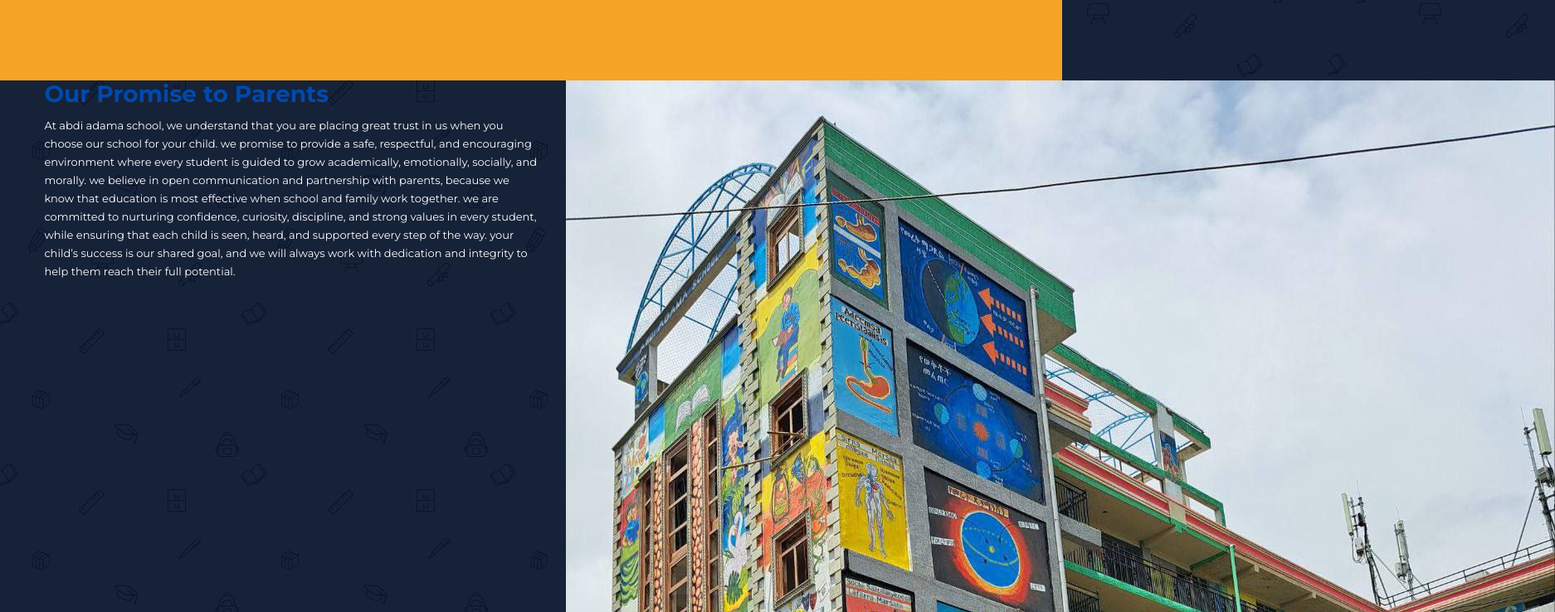
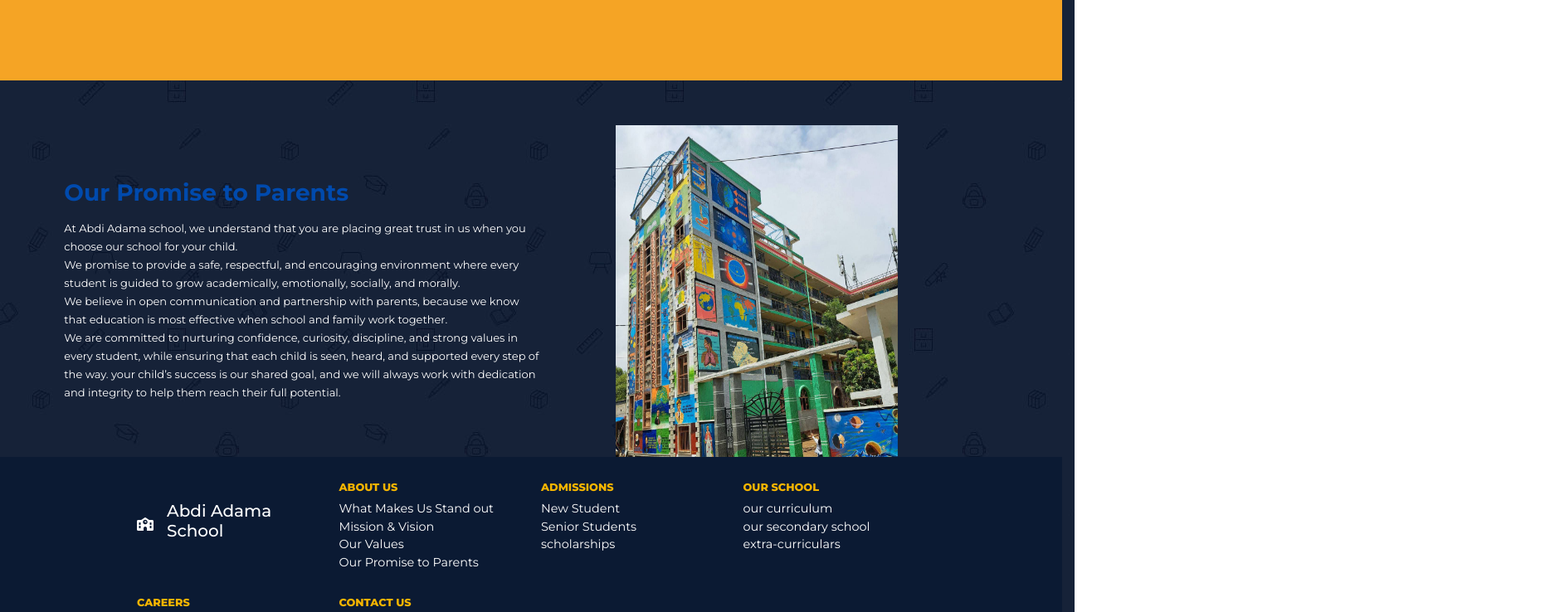
Before and after one commit to derejeali/abdi-adama-site, a plain HTML site: page about-us.html in a window 1280 px wide. Shown: the part 2618-3356 px from the top of the page at 83% size, 1874 px wide, since content can reach past the window. Drawn offline with Linux system fonts and the light colour scheme.

Commit message:
Update about-us.html

```diff
--- a/about-us.html
+++ b/about-us.html
@@ -338,29 +338,93 @@
 <section>
     <div class="row" style="margin-left: 3%;">
 
-                <div class="col-md-6">
-                    <h3 style="font-weight:700; color:#004aad;">Our Promise to Parents</h3>
-                    <p style="margin-top: 10px; color: white;">
-                        At abdi adama school, we understand that you are placing great trust in us
-                        when you choose our school for your child. we promise to provide a safe,
+                <div class="col-md-6" style="">
+                    <h3 style="font-weight:700; margin-top: 20%; margin-left: 4%; color:#004aad;">Our Promise to Parents</h3>
+                    <p style="  margin-left: 4%; margin-top: 14px; color: white;">
+                        At <span class="span-color">Abdi Adama</span> school, we understand that you are placing great trust in us
+                        when you choose our school for your child. <br>We promise to provide a safe,
                         respectful, and encouraging environment where every student is guided to
-                        grow academically, emotionally, socially, and morally. we believe in open
+                        grow academically, emotionally, socially, and morally. <br>We believe in open
                         communication and partnership with parents, because we know that education
-                        is most effective when school and family work together. we are committed to
+                        is most effective when school and family work together. <br>We are committed to
                         nurturing confidence, curiosity, discipline, and strong values in every
                         student, while ensuring that each child is seen, heard, and supported every
-                        step of the way. your child’s success is our shared goal, and we will always work with
+                        step of the way. your <span class="span-color">child’s success</span> is our shared goal, and we will always work with
                         dedication and integrity to help them reach their full potential.
                     </p>
                 </div>
 
-                <div class="col-md-6">
-                    <img src="assets/images/schoolBuilding.jpg" alt="">
+                <div class="col-md-6 align-items-center" >
+                    <img style="margin-top: 54px; height: 400px; width: 400px ; padding-left: 10%;" src="assets/images/schoolBuilding.jpg" alt="">
                 </div>
 
             </div>
 
 </section>
+<footer class="footer">
+    <div class="container footer-grid col-md-12" style="width: 980px;">
+      <div class="footer-brand">
+        <!-- <img src="assets/logo.png" alt="Logo" /> -->
+        <i class="fa-duotone fa-solid fa-school"></i>
+        <h5>Abdi Adama School</h5>
+      </div>
+      <div>
+        <h4>about us</h4>
+        <ul>
+          <li><a href="about-us.html">What Makes Us Stand out</a></li>
+          <li><a href="about-us.html#mission-section">Mission & Vision</a></li>
+          <li><a href="#">Our Values</a></li>
+          <li><a href="#">Our Promise to Parents</a></li>
+        </ul>
+      </div>
+      <div>
+        <h4 style="width: max-content;">Admissions</h4>
+        <ul>
+          <li><a href="admissions.html">New Student</a></li>
+          <li><a href="admissions.html">Senior Students</a></li>
+          <li><a href="admissions.html">scholarships</a></li>
+        </ul>
+      </div>
+      <div>
+        <h4>our school</h4>
+        <ul>
+          <li><a href="#">our curriculum</a></li>
+          <li><a href="#">our secondary school</a></li>
+          <li><a href="#">extra-curriculars</a></li>
+        </ul>
+      </div>
+      <div>
+        <h4>Careers</h4>
+        <ul>
+          <li><a href="careers.html">Work with us</a></li>
+
+        </ul>
+      </div>
+      <div>
+        <h4 >contact us</h4>
+        <div class="social-icons" style=" width: max-content; text-align: left; padding-top: 0%;">
+          <ul style="list-style: none; ">
+            <li >
+              <a href="https://www.instagram.com/abdi_adama_school/" target="_blank">
+                <i class="fab fa-instagram"> Instagram</i>
+              </a>
+            </li>
+            <li><a href="t.me/abdiadamaschool" target="_blank">
+                <i class="fab fa-telegram"> Telegram</i>
+              </a></li>
+            <li> <a href="https://www.youtube.com/@abdiadamaschool-s1c" target="_blank">
+                <i class="fab fa-youtube"> Youtube</i>
+              </a>
+            </li>
+          </ul>
+        </div>
+      </div>
+    </div>
+    <p class="footer-bottom">
+      © 2025 abdi adama school | all rights reserved | made with ❤️ In Adama
+    </p>
+  </footer>
+
 
 </body>
 
```
